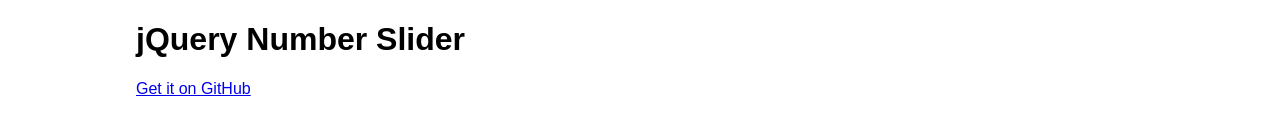
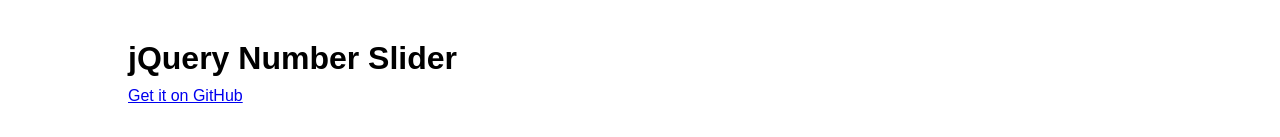
Before and after one commit to davidrhansen/jQuery-Number-Slider, a plain HTML site: page index.html in a window 1280 px wide. Shown: the top 137 px of the page. Drawn offline with nearby package versions, Linux system fonts and the light colour scheme.

Commit message:
demo updates

```diff
--- a/index.html
+++ b/index.html
@@ -16,6 +16,7 @@
             height: 100%;
         }
         body {
+            margin: 0;
             padding: 0 10%;
             font-family: sans-serif;
         }
@@ -28,10 +29,13 @@
             background: #f5f5f5;
             padding: 2px;
         }
+        h1 {
+            margin: 0;
+            padding: 40px 0 10px;
+        }
         p {
             margin: 40px 0;
         }
-
         input[type="number"] {
             float: right;
             border: 1px solid #aaa;
```
